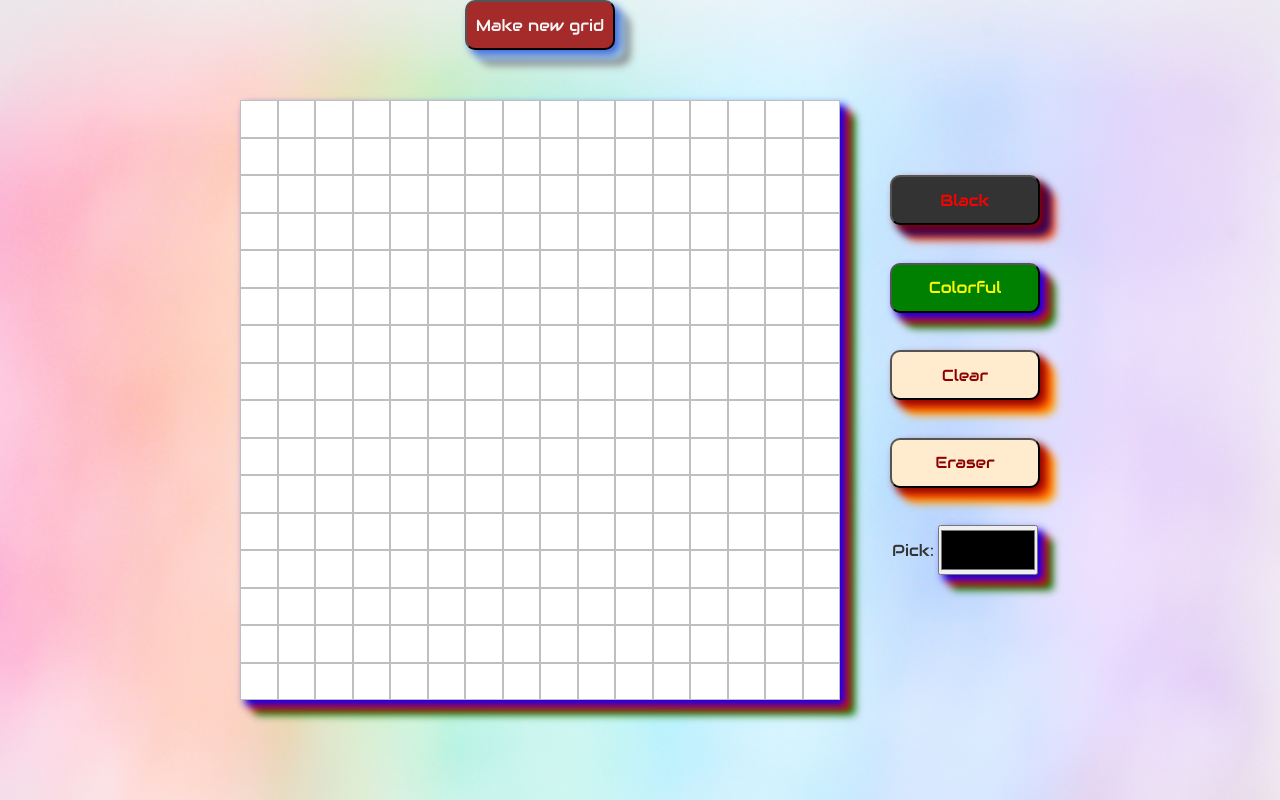
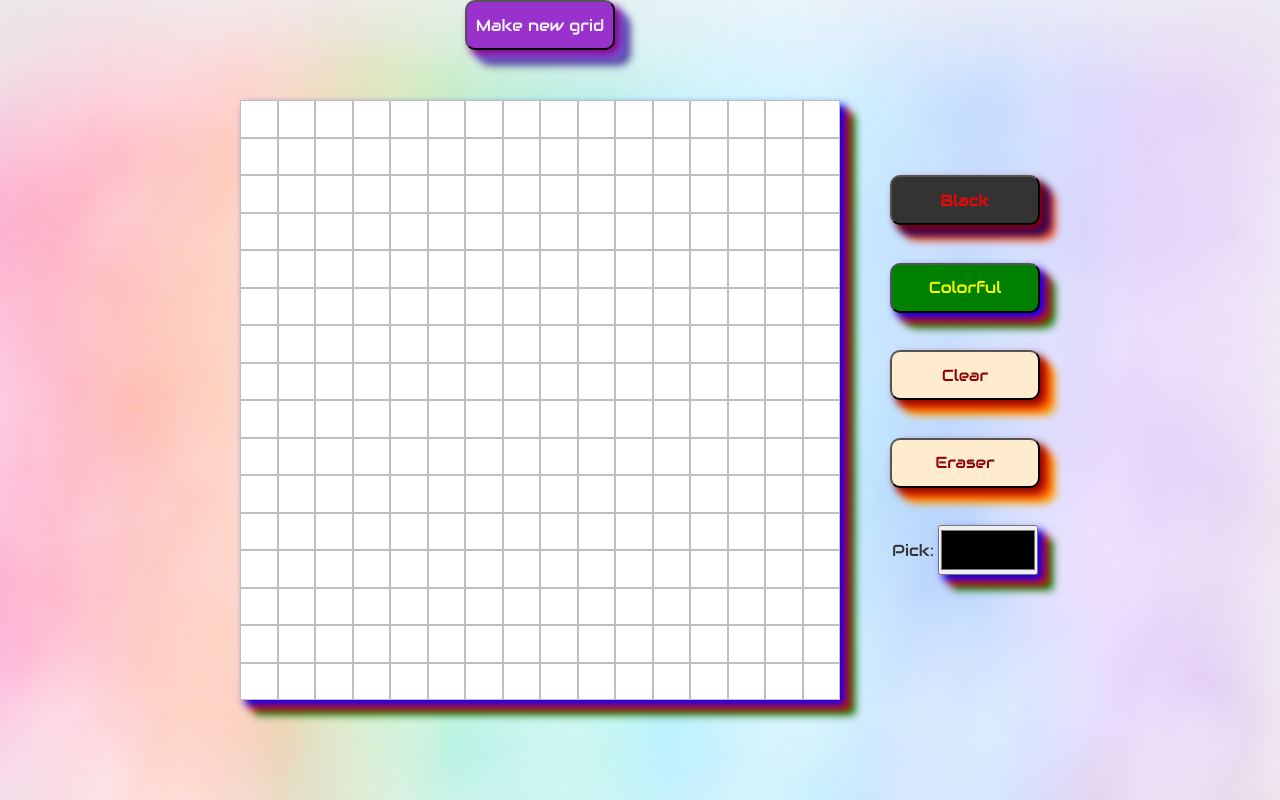
Before and after one commit to vladablagojevic/etch-a-sketch, a plain HTML site: page index.html in a window 1280 px wide. Drawn offline with Linux system fonts and the light colour scheme.

Commit message:
Restyled new grid button

```diff
--- a/style.css
+++ b/style.css
@@ -97,9 +97,9 @@ button {
 }
 
 #newGridBtn {
-  background-color: brown;
+  background-color: #9932CC;
   color: whitesmoke;
-  box-shadow: 5px 5px 8px royalblue, 10px 10px 8px lightblue, 15px 15px 8px gray;
+  box-shadow: 5px 5px 8px #8B008B, 10px 10px 8px #7B68EE, 15px 15px 8px #483D8B;
 }
 
 #newGridBtn:hover {
```
